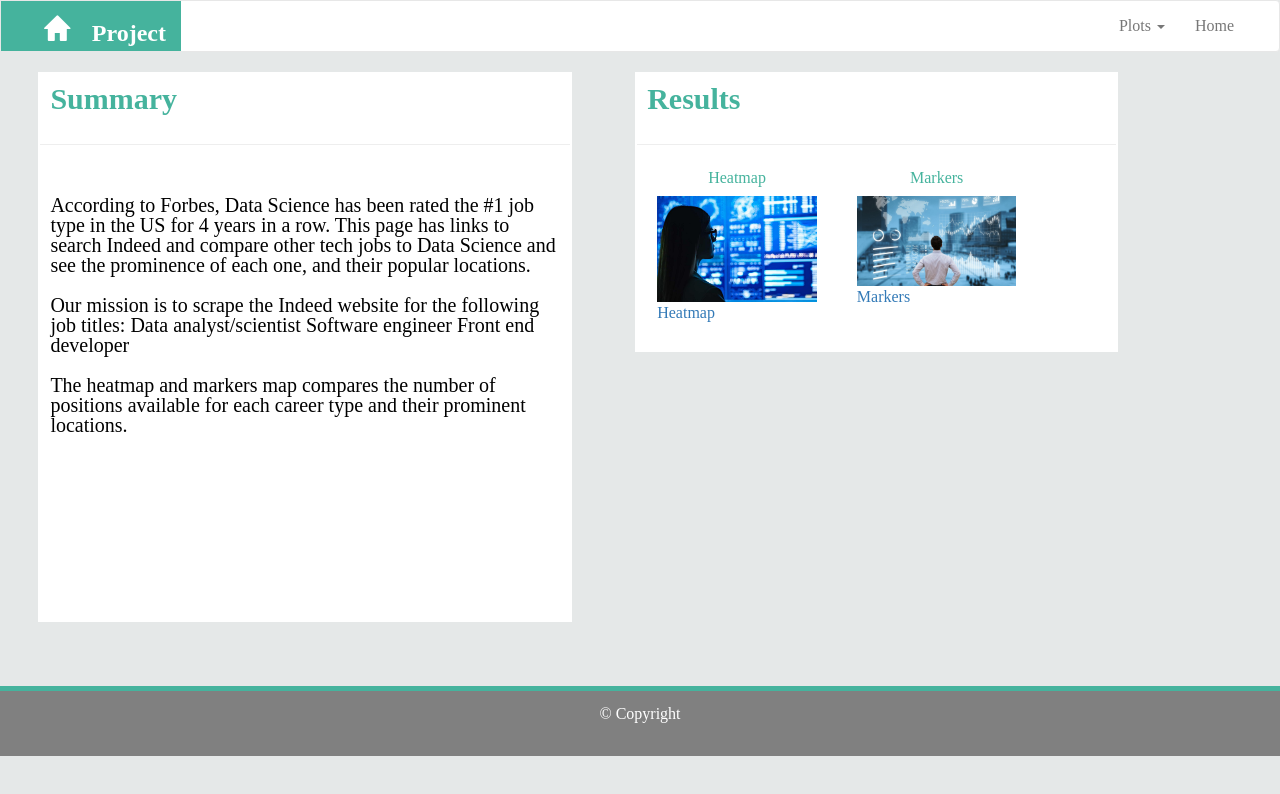
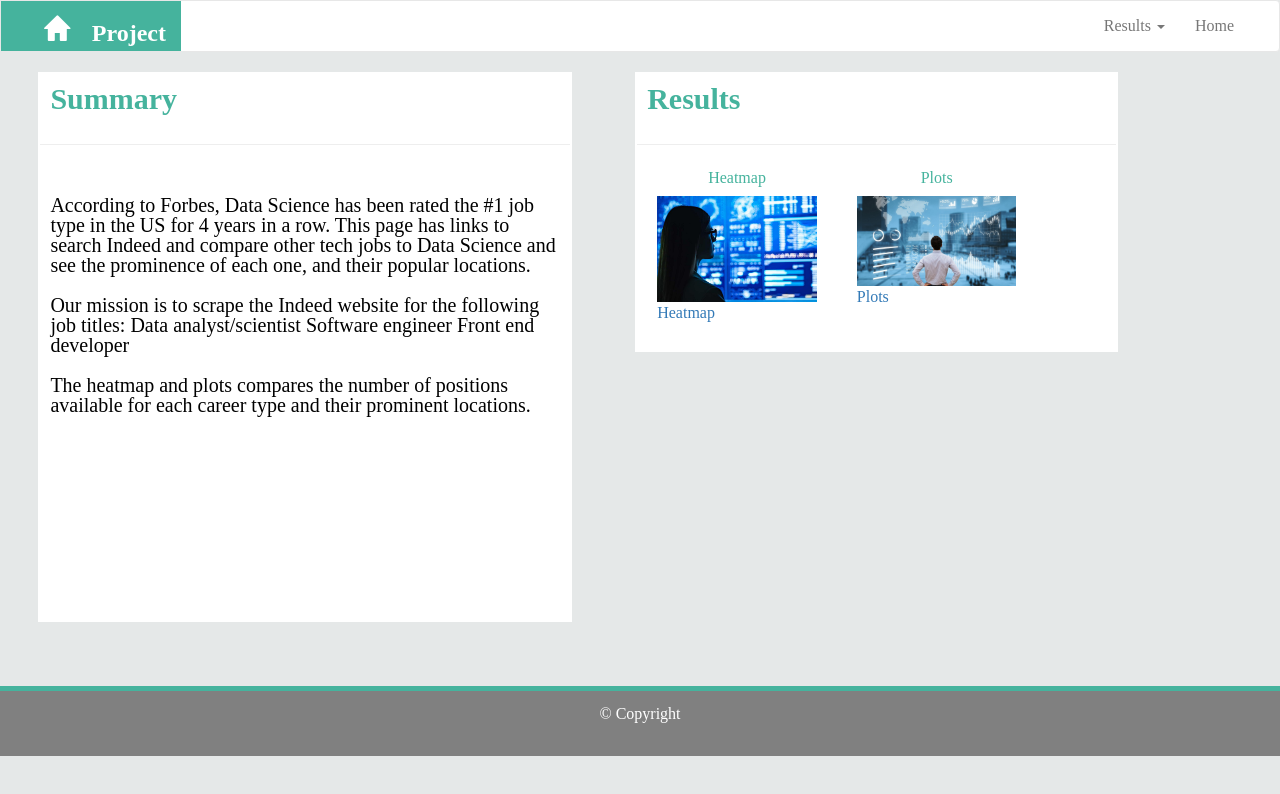
Before and after one commit to AddyBenny/Group-1---Project-3, a plain HTML site: page templates/index.html in a window 1280 px wide. Drawn offline with nearby package versions, Linux system fonts and the light colour scheme; files that its build step writes are made by us from their sources.

Commit message:
index.html updated

```diff
--- a/templates/index.html
+++ b/templates/index.html
@@ -36,10 +36,10 @@
 	        <div id="navbar" class="nav navbar-nav navbar-right collapse navbar-collapse">
 	        	<!-- plots dropdown-menu -->
 	          	<li class="dropdown">
-	            	<a href="#" class="dropdown-toggle" id="plots" data-toggle="dropdown" role="button" aria-haspopup="true" aria-expanded="True">Plots <span class="caret"></span></a>
+	            	<a href="#" class="dropdown-toggle" id="plots" data-toggle="dropdown" role="button" aria-haspopup="true" aria-expanded="True">Results <span class="caret"></span></a>
 	            <ul class="dropdown-menu" aria-labelledby="plots">
 	              <li><a href="Heatmap.html">Heatmap</a></li>
-	              <li><a href="Markers.html">Markers Map</a></li>
+	              <li><a href="Markers.html">Plots</a></li>
 	            </ul>
 	          </li>
 	          <!-- link to Comparison page -->
@@ -64,7 +64,7 @@
 						Software engineer Front end developer
 						<br>
 						<br>
-						The heatmap and markers map compares the number of positions available for each career type and their prominent locations.
+						The heatmap and plots compares the number of positions available for each career type and their prominent locations.
 				  </p>
 					</article>
 				</section>
@@ -82,8 +82,8 @@
 					<h4><strong>Heatmap</strong></h4>
 					   <a href="heatmap.html" class="thumbnail"><img src="../assets/data_img.jpg" alt="" alt=""> Heatmap </a></div>
 				<div class="col-md-5 col-sm-3 col-xs-12">
-					<h4><strong>Markers</strong></h4>
-						   <a href="Markers.html" class="thumbnail"><img src="../assets/data_img4.jpg" alt="" alt=""> Markers </a></div>
+					<h4><strong>Plots</strong></h4>
+						   <a href="Markers.html" class="thumbnail"><img src="../assets/data_img4.jpg" alt="" alt=""> Plots </a></div>
 
 			</div>
 		</div>
@@ -96,6 +96,7 @@
 <!-- Leaflet heatmap plugin-->
 <script type="text/javascript" src="leaflet-heat.js"></script>
 <script type="text/javascript" src="logic.js"></script>
+<script type="text/javascript" src="plot.js"></script>
 
 </body>
 <footer>
```
